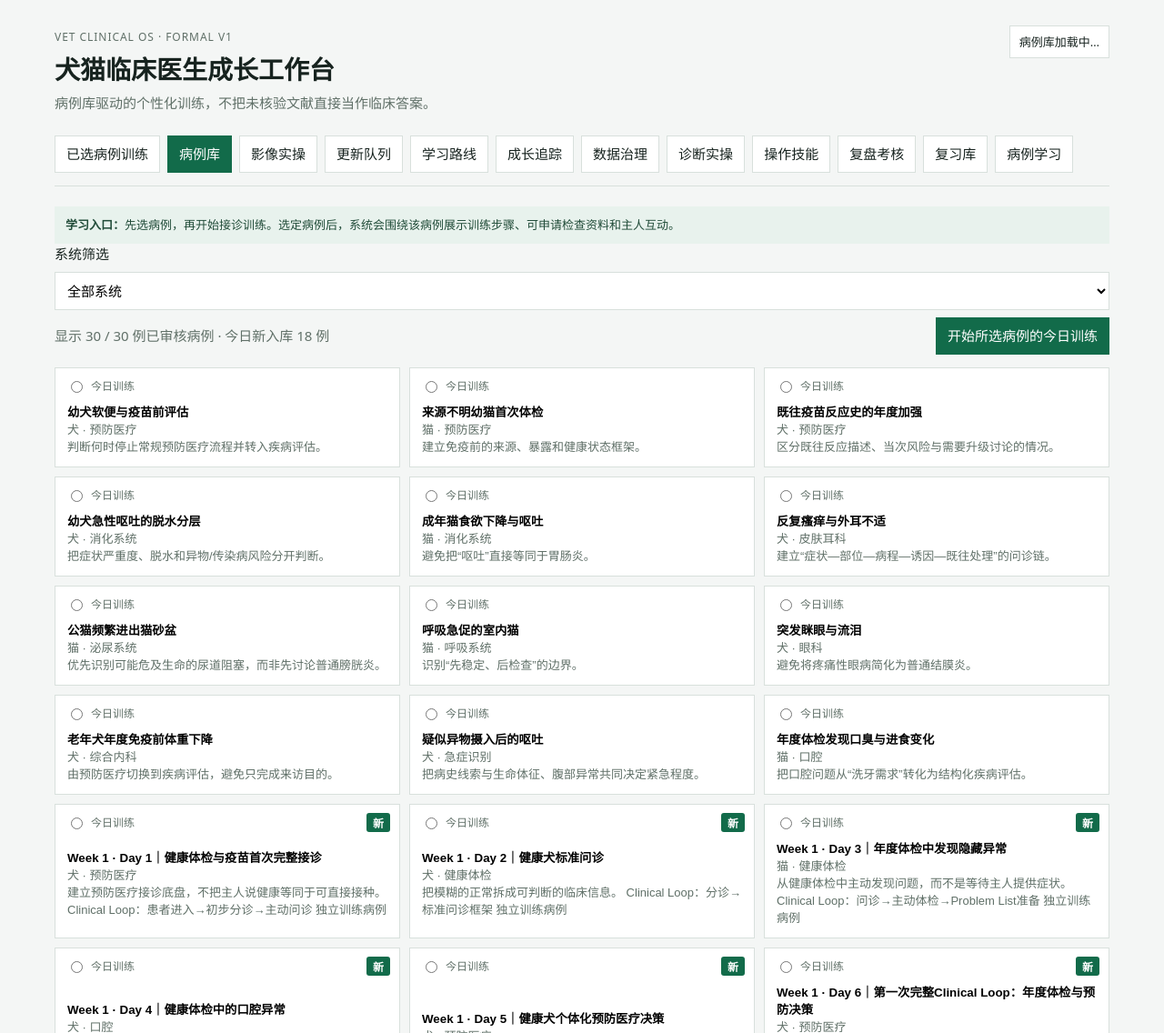
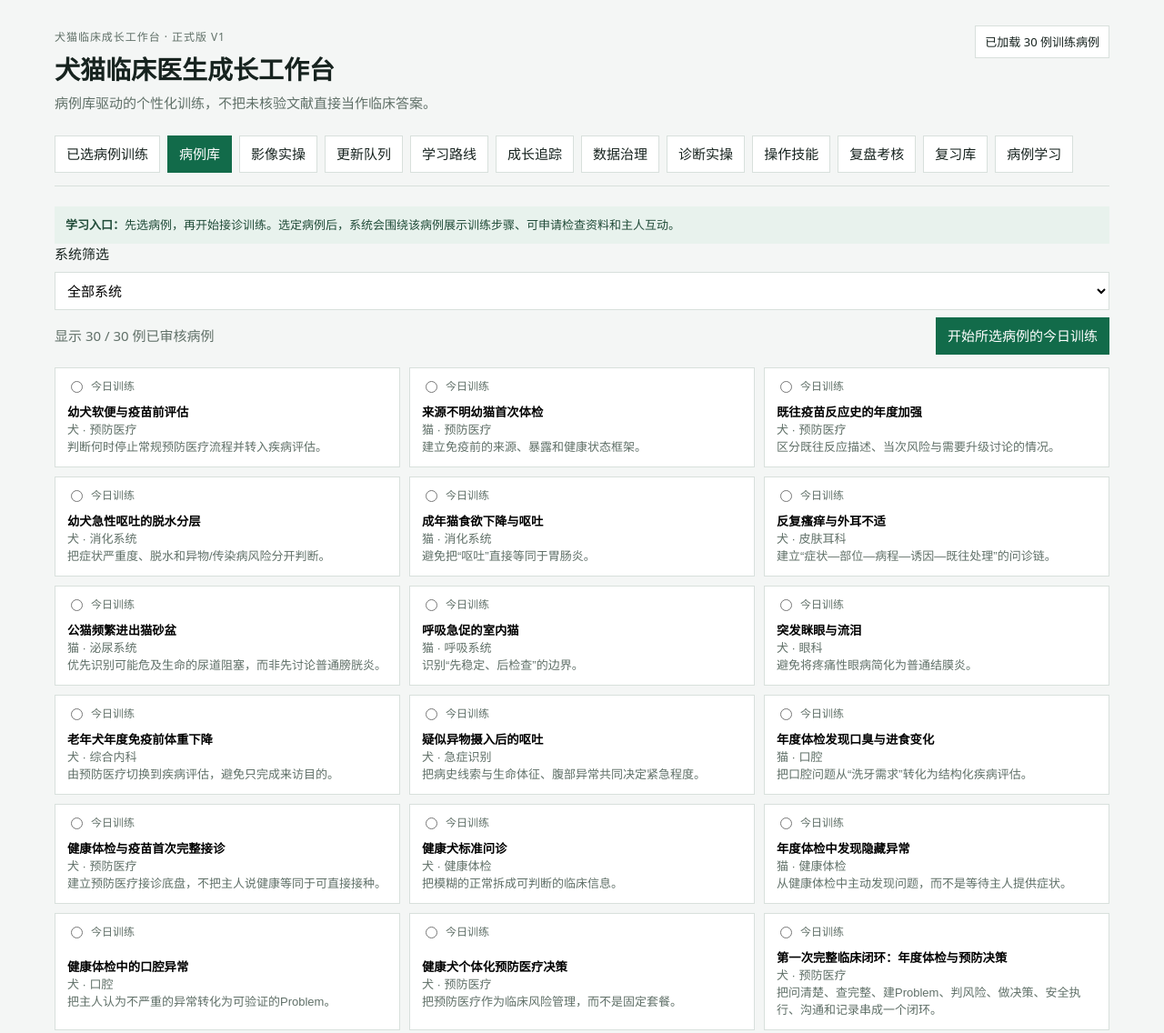
Before and after one commit to cjian4416-sketch/vet-clinical-os, a website: page index.html in a window 1280 px wide. Shown: the top 1136 px of the page at 91% size. Drawn offline with Linux system fonts and the light colour scheme.

Commit message:
Fix cached case loading and localize training UI

```diff
--- a/case-study.js
+++ b/case-study.js
@@ -71,7 +71,7 @@
       <p class="lead">${escapeHtml(item.chief_complaint || '暂未提供主诉。')}</p>
       <p class="muted">${escapeHtml(item.clinical_loop_stage || item.learning_goal || '')}</p>
       <div class="grid two" style="margin-top:14px">
-        <article class="card"><h3>已有资料</h3><p><strong>体检/发现</strong></p>${asList(item.findings, '本节点暂未提供体检资料。')}<p><strong>问题清单</strong></p>${asList(item.problem_list, '本节点进入训练后需要由你建立 Problem List。')}</article>
+        <article class="card"><h3>已有资料</h3><p><strong>体检/发现</strong></p>${asList(item.findings, '本节点暂未提供体检资料。')}<p><strong>问题清单</strong></p>${asList(item.problem_list, '本节点进入训练后需要由你建立问题清单。')}</article>
         <article class="card"><h3>检查资料</h3>${asList(diagnosticEntries, '本节点尚未释放检查结果；请在模拟接诊中决定是否申请检查。')}</article>
       </div>
       <div class="grid two" style="margin-top:14px">
--- /dev/null
+++ b/chinese-ui.js
@@ -0,0 +1,9 @@
+(() => {
+  window.addEventListener('load', () => {
+    document.title = '犬猫临床成长工作台';
+    const eyebrow = document.querySelector('.eyebrow');
+    if (eyebrow) eyebrow.textContent = '犬猫临床成长工作台 · 正式版 V1';
+    const footer = document.querySelector('.footer');
+    if (footer) footer.textContent = '犬猫临床成长工作台 · 本地正式版 V1 · 数据更新与病例训练池严格分离。';
+  });
+})();
--- a/data.js
+++ b/data.js
@@ -1,35 +1,55 @@
 (function () {
   function loadJson(path, fallback) {
-    try {
-      const xhr = new XMLHttpRequest();
-      xhr.open("GET", path + "?v=" + Date.now(), false);
-      xhr.send(null);
-      if (xhr.status >= 200 && xhr.status < 300) return JSON.parse(xhr.responseText);
-    } catch (error) {
-      console.error("VET Clinical OS data load failed:", path, error);
+    // Keep the request URL identical to the service-worker cache key. Adding
+    // a timestamp created a different key every visit, leaving some phones
+    // with an empty catalogue when the live request was delayed or unavailable.
+    for (const requestPath of [path, `${path}?source=network`]) {
+      try {
+        const xhr = new XMLHttpRequest();
+        xhr.open("GET", requestPath, false);
+        xhr.send(null);
+        if (xhr.status >= 200 && xhr.status < 300) return JSON.parse(xhr.responseText);
+      } catch (error) {
+        console.error("VET Clinical OS data load failed:", requestPath, error);
+      }
     }
     return fallback;
   }
 
   const rawCatalog = loadJson("data/cases.json", { schema_version: "2.0", updated_at: null, evidence_policy: "病例数据加载失败。", cases: [] });
+  const terminology = [
+    ['Clinical Loop', '临床闭环'], ['Problem List', '问题清单'], ['DDx', '鉴别诊断'],
+    ['Week', '第'], ['Day', '天'], ['training_log', '训练节点'], ['CBC', '血常规'],
+    ['biochemistry', '生化检查'], ['urinalysis', '尿液检查'], ['abdominal_radiographs', '腹部 X 光'],
+    ['abdominal_ultrasound', '腹部超声'], ['echocardiography', '超声心动图'], ['thoracic_radiographs', '胸部 X 光'],
+    ['Diagnosis', '诊断'], ['Treatment indication', '治疗指征'], ['Risk', '风险'], ['Prevention', '预防'],
+    ['Monitoring', '监测'], ['SOAP', '主观-客观-评估-计划病历']
+  ];
+  function localizeValue(value) {
+    if (typeof value === 'string') return terminology.reduce((text, [from, to]) => text.replaceAll(from, to), value);
+    if (Array.isArray(value)) return value.map(localizeValue);
+    if (value && typeof value === 'object') return Object.fromEntries(Object.entries(value).map(([key, item]) => [key, localizeValue(item)]));
+    return value;
+  }
   const frontendCases = (rawCatalog.cases || []).map((item) => {
-    if (item.status !== "training_log") return item;
-    const weekDay = `Week ${item.week || "?"} · Day ${item.day || "?"}`;
-    const loop = item.clinical_loop_stage || "Clinical Loop 训练记录";
-    const parent = item.parent_case_id ? `连续病例：${item.parent_case_id}` : "独立训练病例";
+    const chineseItem = localizeValue(item);
+    if (chineseItem.status !== "training_log") return chineseItem;
+    const weekDay = `第 ${chineseItem.week || "?"} 周 · 第 ${chineseItem.day || "?"} 天`;
+    const loop = chineseItem.clinical_loop_stage || "临床闭环训练记录";
+    const parent = chineseItem.parent_case_id ? `连续病例：${chineseItem.parent_case_id}` : "独立训练病例";
     return {
-      ...item,
+      ...chineseItem,
       status: "approved",
       source_status: "training_log",
-      acuity: item.acuity || "V2训练记录",
-      title: `${weekDay}｜${item.title || "临床训练"}`,
-      chief_complaint: item.chief_complaint || item.assessment || loop,
-      learning_goal: [item.learning_goal, `Clinical Loop：${loop}`, parent].filter(Boolean).join("\n"),
-      red_flags: item.critical_errors || item.red_flags || [],
-      source_type: "VET Clinical OS V2.0 每日训练",
-      source: `data/cases.json · ${item.id}`,
-      evidence_grade: item.evidence_grade || "教学训练记录",
-      estimated_minutes: item.estimated_minutes || 35
+      acuity: chineseItem.acuity || "V2 训练记录",
+      title: `${weekDay}｜${chineseItem.title || "临床训练"}`,
+      chief_complaint: chineseItem.chief_complaint || chineseItem.assessment || loop,
+      learning_goal: [chineseItem.learning_goal, `临床闭环：${loop}`, parent].filter(Boolean).join("\n"),
+      red_flags: chineseItem.critical_errors || chineseItem.red_flags || [],
+      source_type: "本工作台 V2.0 每日训练",
+      source: `本地病例库 · ${chineseItem.id}`,
+      evidence_grade: chineseItem.evidence_grade || "教学训练记录",
+      estimated_minutes: chineseItem.estimated_minutes || 35
     };
   });
 
@@ -193,6 +213,10 @@
   }
 
   document.addEventListener("DOMContentLoaded", () => {
+    const stamp = document.getElementById("data-stamp");
+    if (stamp) {
+      stamp.textContent = frontendCases.length ? `已加载 ${frontendCases.length} 例训练病例` : '病例库加载失败';
+    }
     enhanceCaseBank();
     renderImagingLibrary();
     const grid = document.getElementById("case-grid");
--- a/learning-resources.js
+++ b/learning-resources.js
@@ -1,37 +1,37 @@
 (() => {
   const resources = [
     {
-      title: 'Veterinary Radiology · Case of the Day',
+      title: '兽医影像 · 每日病例库',
       type: '公开病例库',
       focus: '犬猫 DR、超声、CT/MRI；可按胸部、腹部、骨科和物种浏览。',
       url: 'https://www.veterinaryradiology.net/cases/'
     },
     {
-      title: 'IVRA Open Education Resources',
+      title: '国际兽医放射学会开放教育资源',
       type: '开放教学资源',
       focus: '影像病例、感染性疾病影像总结与外部学习资源索引。',
       url: 'https://www.ivraimaging.org/oer-open-education-resources'
     },
     {
-      title: 'St. George’s University · Small Animal Radiology I',
+      title: '圣乔治大学 · 小动物放射学基础课程',
       type: '课程大纲',
       focus: '犬猫标准体位、图像质量、正常解剖和基础判读的学习顺序。',
       url: 'https://catalog.sgu.edu/courses/sams-501/syllabus'
     },
     {
-      title: 'UC Davis · Small Animal X-ray',
+      title: '加州大学戴维斯分校 · 小动物 X 光基础',
       type: '临床影像基础',
       focus: '了解 DR/X-ray 的临床定位、胸部/腹部/骨骼系统常见适应证及数字影像工作场景。',
       url: 'https://www.vetmed.ucdavis.edu/hospital/diagnostic-imaging/small-animal/xray'
     },
     {
-      title: 'University of Copenhagen · Veterinary Imaging',
+      title: '哥本哈根大学 · 兽医影像课程',
       type: '影像课程框架',
       focus: 'DR 取得质量、体位、辐射安全、超声和横断面影像的完整课程路径。',
       url: 'https://kurser.ku.dk/course/svek13043u/2025-2026'
     },
     {
-      title: 'Oregon State · Diagnostic Imaging Techniques',
+      title: '俄勒冈州立大学 · 诊断影像技术',
       type: '技术原理',
       focus: '从 X-ray、透视到数字影像的技术基础；用于补齐“怎样获得合格片子”的底层知识。',
       url: 'https://vetmed.oregonstate.edu/hospital/diagnostic-imaging-techniques'
--- a/service-worker.js
+++ b/service-worker.js
@@ -1,5 +1,5 @@
-const CACHE_NAME = "vet-clinical-os-v15";
-const APP_SHELL = ["./", "./index.html", "./data.js", "./data/cases.json", "./data/imaging.json", "./data/pubmed-intake.json", "./owner-dialogue.js", "./practice-center.js", "./workflow.js", "./review-library.js", "./case-study.js", "./learning-resources.js", "./manifest.webmanifest", "./icons/app-icon.svg", "./assets/imaging/canine-pneumoperitoneum-fig1.jpg", "./assets/imaging/feline-asd-vsd-thoracic-dr-fig1.jpg"];
+const CACHE_NAME = "vet-clinical-os-v17";
+const APP_SHELL = ["./", "./index.html", "./data.js", "./data/cases.json", "./data/imaging.json", "./data/pubmed-intake.json", "./owner-dialogue.js", "./practice-center.js", "./workflow.js", "./review-library.js", "./case-study.js", "./learning-resources.js", "./chinese-ui.js", "./manifest.webmanifest", "./icons/app-icon.svg", "./assets/imaging/canine-pneumoperitoneum-fig1.jpg", "./assets/imaging/feline-asd-vsd-thoracic-dr-fig1.jpg"];
 
 self.addEventListener("install", (event) => {
   event.waitUntil(caches.open(CACHE_NAME).then((cache) => cache.addAll(APP_SHELL)).then(() => self.skipWaiting()));
```
Also changed, not shown: index.html (+1 -1 lines).
